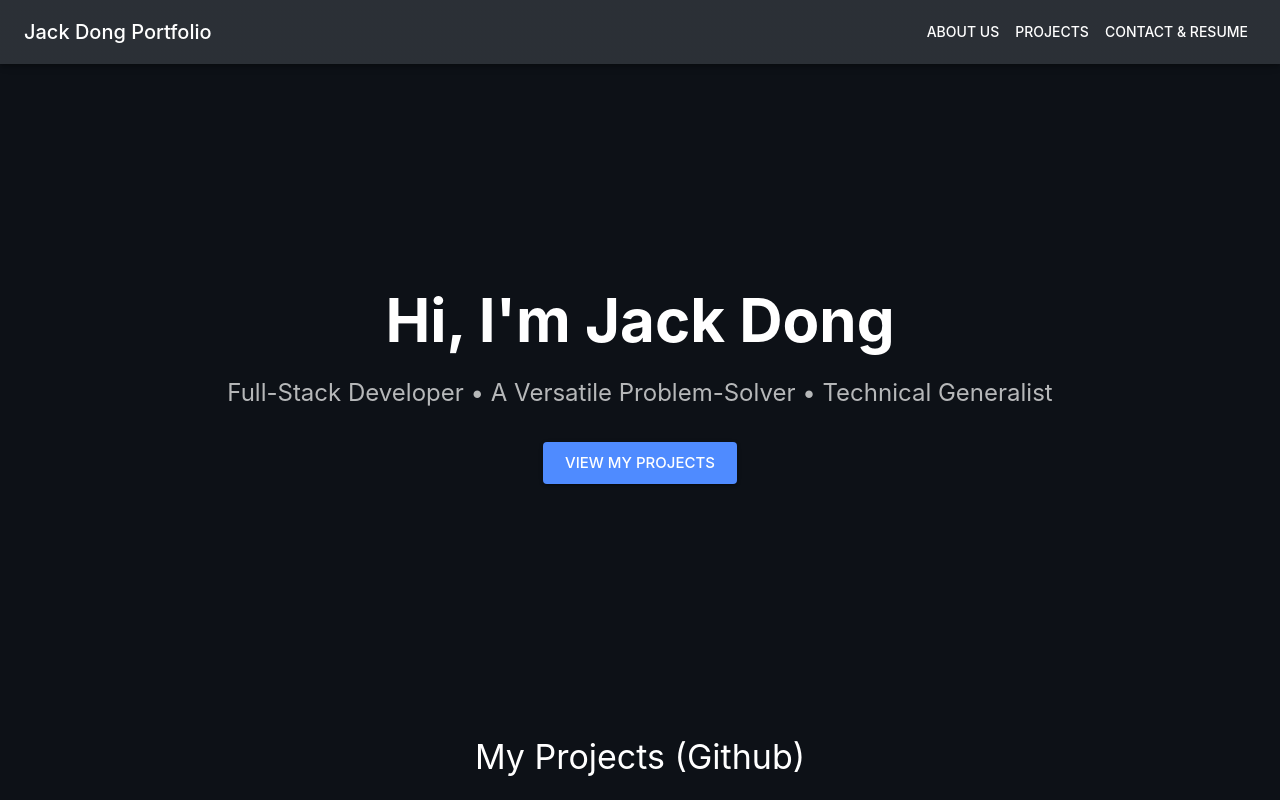
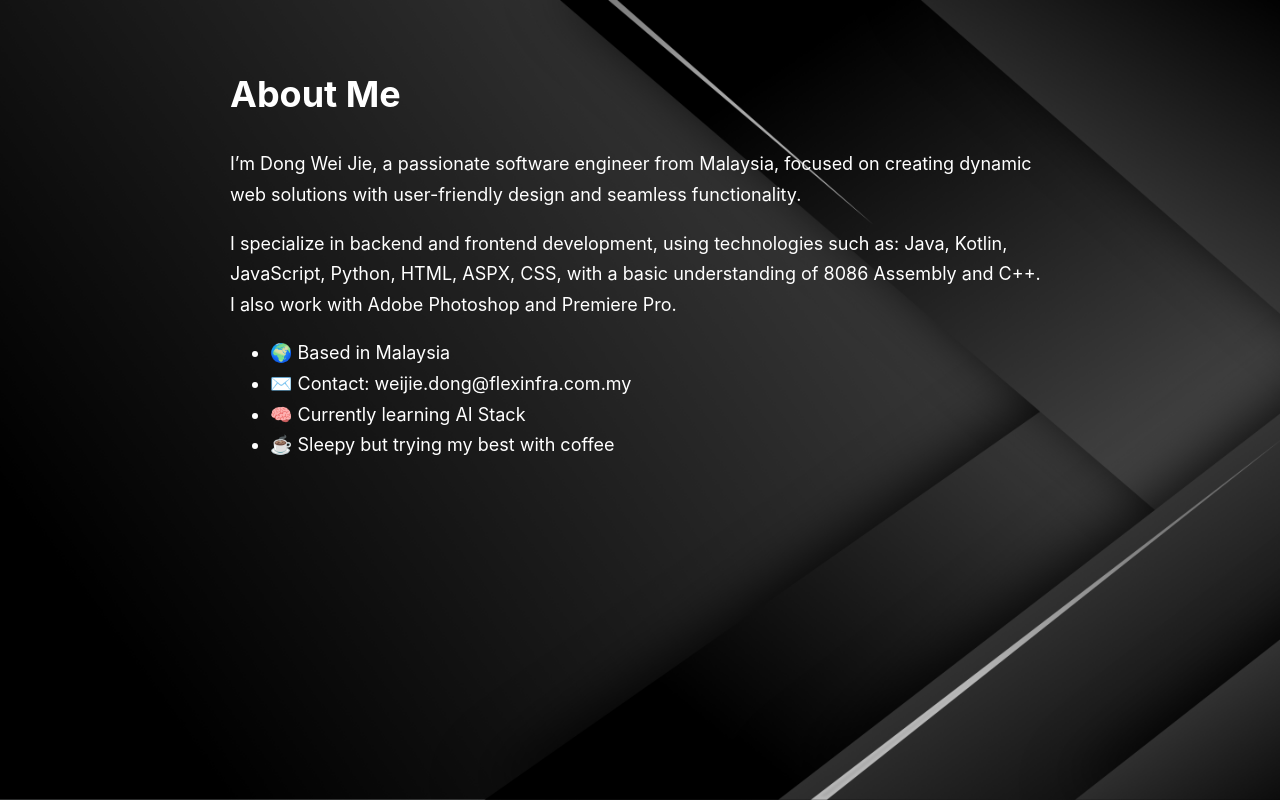
Before and after one commit to jackdong986/jack-portfolio, a React (Vite) app: page /about in a window 1280 px wide. Shown: the top 800 px of the page. Built offline with nearby package versions, Linux system fonts and the light colour scheme.

Commit message:
updated about.jsx and added black.png

```diff
--- a/package.json
+++ b/package.json
@@ -15,7 +15,8 @@
     "@mui/material": "^7.3.5",
     "react": "^19.2.0",
     "react-dom": "^19.2.0",
-    "react-qr-code": "^2.0.18"
+    "react-qr-code": "^2.0.18",
+    "react-router-dom": "^7.9.6"
   },
   "devDependencies": {
     "@eslint/js": "^9.39.1",
--- /dev/null
+++ b/src/App.css
@@ -0,0 +1,6 @@
+body {
+    background-image: url("/src/assets/black.png");
+    background-size: cover;
+    background-attachment: fixed; /* stays while scrolling */
+    background-position: center;
+}
--- a/src/App.jsx
+++ b/src/App.jsx
@@ -4,6 +4,7 @@ import Projects from "./components/Projects";
 import Contact from "./components/Contact";
 import Footer from "./components/Footer";
 import { Box } from "@mui/material";
+import Skills from "./components/Skills";
 
 
 export default function App() {
@@ -11,6 +12,7 @@ export default function App() {
     <Box>
       <Navbar />
       <Hero />
+      <Skills />
       <Projects />
       <Contact />
       <Footer />
--- /dev/null
+++ b/src/components/About.jsx
@@ -0,0 +1,34 @@
+export default function About() {
+    return (
+        <div style={{
+            padding: "40px",
+            maxWidth: "900px",
+            margin: "auto",
+            lineHeight: "1.7",
+            fontSize: "18px"
+        }}>
+            <h1>About Me</h1>
+
+            <p>
+                I’m Dong Wei Jie, a passionate software engineer from Malaysia,
+                focused on creating dynamic web solutions with user-friendly design
+                and seamless functionality.
+            </p>
+
+            <p>
+                I specialize in backend and frontend development, using technologies such as:
+                Java, Kotlin, JavaScript, Python, HTML, ASPX, CSS, with a basic understanding
+                of 8086 Assembly and C++. I also work with Adobe Photoshop and Premiere Pro.
+            </p>
+
+            <p>
+                <ul>
+                    <li>🌍 Based in Malaysia  </li>
+                    <li> ✉️ Contact: weijie.dong@flexinfra.com.my  </li>
+                    <li>🧠 Currently learning AI Stack  </li>
+                    <li>☕ Sleepy but trying my best with coffee</li>
+                </ul>
+            </p>
+        </div>
+    );
+}
--- a/src/components/Navbar.jsx
+++ b/src/components/Navbar.jsx
@@ -3,7 +3,6 @@ import Toolbar from "@mui/material/Toolbar";
 import Typography from "@mui/material/Typography";
 import Button from "@mui/material/Button";
 import Box from "@mui/material/Box";
-
 
 export default function Navbar() {
     return (
@@ -11,9 +10,19 @@ export default function Navbar() {
             <Toolbar sx={{ justifyContent: "space-between" }}>
                 <Typography variant="h6">Jack Dong Portfolio</Typography>
 
+                <Box>
 
-                <Box>
-                    <Button color="inherit" href="#about">About Us</Button>
+                    {/* Opens About Page in NEW TAB */}
+                    <Button
+                        color="inherit"
+                        href="/about"
+                        target="_blank"
+                        rel="noopener noreferrer"
+                    >
+                        About Us
+                    </Button>
+
+                    {/* Scroll sections in same page */}
                     <Button color="inherit" href="#projects">Projects</Button>
                     <Button color="inherit" href="#contact">Contact & Resume</Button>
                 </Box>
--- a/src/components/Skills.jsx
+++ b/src/components/Skills.jsx
@@ -0,0 +1,95 @@
+import { Box, Typography, Grid, Card, CardContent } from "@mui/material";
+
+export default function Skills() {
+    const skillCategories = [
+        {
+            name: "Frontend",
+            color: "#1E88E5",
+            skills: [
+                { name: "JavaScript", icon: "https://raw.githubusercontent.com/danielcranney/readme-generator/main/public/icons/skills/javascript-colored.svg" },
+                { name: "React", icon: "https://raw.githubusercontent.com/danielcranney/readme-generator/main/public/icons/skills/react-colored.svg" },
+                { name: "Vite", icon: "https://raw.githubusercontent.com/danielcranney/readme-generator/main/public/icons/skills/vite-colored.svg" },
+                { name: "HTML5", icon: "https://raw.githubusercontent.com/danielcranney/readme-generator/main/public/icons/skills/html5-colored.svg" },
+                { name: "Bootstrap", icon: "https://raw.githubusercontent.com/danielcranney/readme-generator/main/public/icons/skills/bootstrap-colored.svg" },
+                { name: "Figma", icon: "https://raw.githubusercontent.com/danielcranney/readme-generator/main/public/icons/skills/figma-colored.svg" },
+            ]
+        },
+        {
+            name: "Backend",
+            color: "#43A047",
+            skills: [
+                { name: "Python", icon: "https://raw.githubusercontent.com/danielcranney/readme-generator/main/public/icons/skills/python-colored.svg" },
+                { name: "Flask", icon: "https://raw.githubusercontent.com/danielcranney/readme-generator/main/public/icons/skills/flask-colored-dark.svg" },
+                { name: "NodeJS", icon: "https://raw.githubusercontent.com/danielcranney/readme-generator/main/public/icons/skills/nodejs-colored.svg" },
+                { name: "MySQL", icon: "https://raw.githubusercontent.com/danielcranney/readme-generator/main/public/icons/skills/mysql-colored.svg" },
+                { name: "Firebase", icon: "https://raw.githubusercontent.com/danielcranney/readme-generator/main/public/icons/skills/firebase-colored.svg" },
+                { name: "C++", icon: "https://raw.githubusercontent.com/danielcranney/readme-generator/main/public/icons/skills/cplusplus-colored.svg" },
+                { name: "C#", icon: "https://raw.githubusercontent.com/danielcranney/readme-generator/main/public/icons/skills/csharp-colored.svg" },
+                { name: "Java", icon: "https://raw.githubusercontent.com/danielcranney/readme-generator/main/public/icons/skills/java-colored.svg" },
+                { name: "PHP", icon: "https://raw.githubusercontent.com/danielcranney/readme-generator/main/public/icons/skills/php-colored.svg" },
+            ]
+        },
+        {
+            name: "Tools & DevOps",
+            color: "#FB8C00",
+            skills: [
+                { name: "Git", icon: "https://raw.githubusercontent.com/danielcranney/readme-generator/main/public/icons/skills/git-colored.svg" },
+                { name: "VS Code", icon: "https://raw.githubusercontent.com/danielcranney/readme-generator/main/public/icons/skills/visualstudiocode-colored.svg" },
+                { name: "Docker", icon: "https://raw.githubusercontent.com/danielcranney/readme-generator/main/public/icons/skills/docker-colored.svg" },
+                { name: "Hugging Face", icon: "https://raw.githubusercontent.com/danielcranney/readme-generator/main/public/icons/skills/huggingface-colored-dark.svg" },
+                { name: "Kubernetes", icon: "https://raw.githubusercontent.com/danielcranney/readme-generator/main/public/icons/skills/kubernetes-colored.svg" },
+                { name: "Photoshop", icon: "https://raw.githubusercontent.com/danielcranney/readme-generator/main/public/icons/skills/photoshop-colored-dark.svg" },
+                { name: "Premiere Pro", icon: "https://raw.githubusercontent.com/danielcranney/readme-generator/main/public/icons/skills/premierepro-colored-dark.svg" },
+            ]
+        }
+    ];
+
+    return (
+        <Box id="skills" sx={{ p: 4 }}>
+            <Typography variant="h4" mb={4} textAlign="center">
+                Skills
+            </Typography>
+
+            <Grid container spacing={4}>
+                {skillCategories.map((cat, i) => (
+                    <Grid item xs={12} md={4} key={i}>
+                        <Card sx={{ borderLeft: `6px solid ${cat.color}` }}>
+                            <CardContent>
+                                <Typography
+                                    variant="h6"
+                                    mb={2}
+                                    sx={{ color: cat.color, fontWeight: "bold" }}
+                                >
+                                    {cat.name}
+                                </Typography>
+
+                                <Grid container spacing={2}>
+                                    {cat.skills.map((s, index) => (
+                                        <Grid
+                                            item
+                                            xs={4}
+                                            sm={3}
+                                            md={4}
+                                            key={index}
+                                            sx={{ textAlign: "center" }}
+                                        >
+                                            <img
+                                                src={s.icon}
+                                                alt={s.name}
+                                                width="40"
+                                                height="40"
+                                            />
+                                            <Typography variant="body2" mt={1}>
+                                                {s.name}
+                                            </Typography>
+                                        </Grid>
+                                    ))}
+                                </Grid>
+                            </CardContent>
+                        </Card>
+                    </Grid>
+                ))}
+            </Grid>
+        </Box>
+    );
+}
--- a/src/main.jsx
+++ b/src/main.jsx
@@ -1,16 +1,29 @@
 import React from "react";
 import ReactDOM from "react-dom/client";
+import { BrowserRouter, Routes, Route } from "react-router-dom";
+
 import App from "./App";
+import About from "./components/About";   // <-- make sure this file exists
+
 import { ThemeProvider } from "@mui/material/styles";
 import CssBaseline from "@mui/material/CssBaseline";
 import theme from "./theme";
 
+import "./App.css";
 
 ReactDOM.createRoot(document.getElementById("root")).render(
   <React.StrictMode>
     <ThemeProvider theme={theme}>
       <CssBaseline />
-      <App />
+
+      {/* Router wrapper */}
+      <BrowserRouter>
+        <Routes>
+          <Route path="/" element={<App />} />
+          <Route path="/about" element={<About />} />
+        </Routes>
+      </BrowserRouter>
+
     </ThemeProvider>
   </React.StrictMode>
 );
```
Also changed, not shown: src/assets/black.png (added), 1 other file (tests, documents, lock files or other folders).
